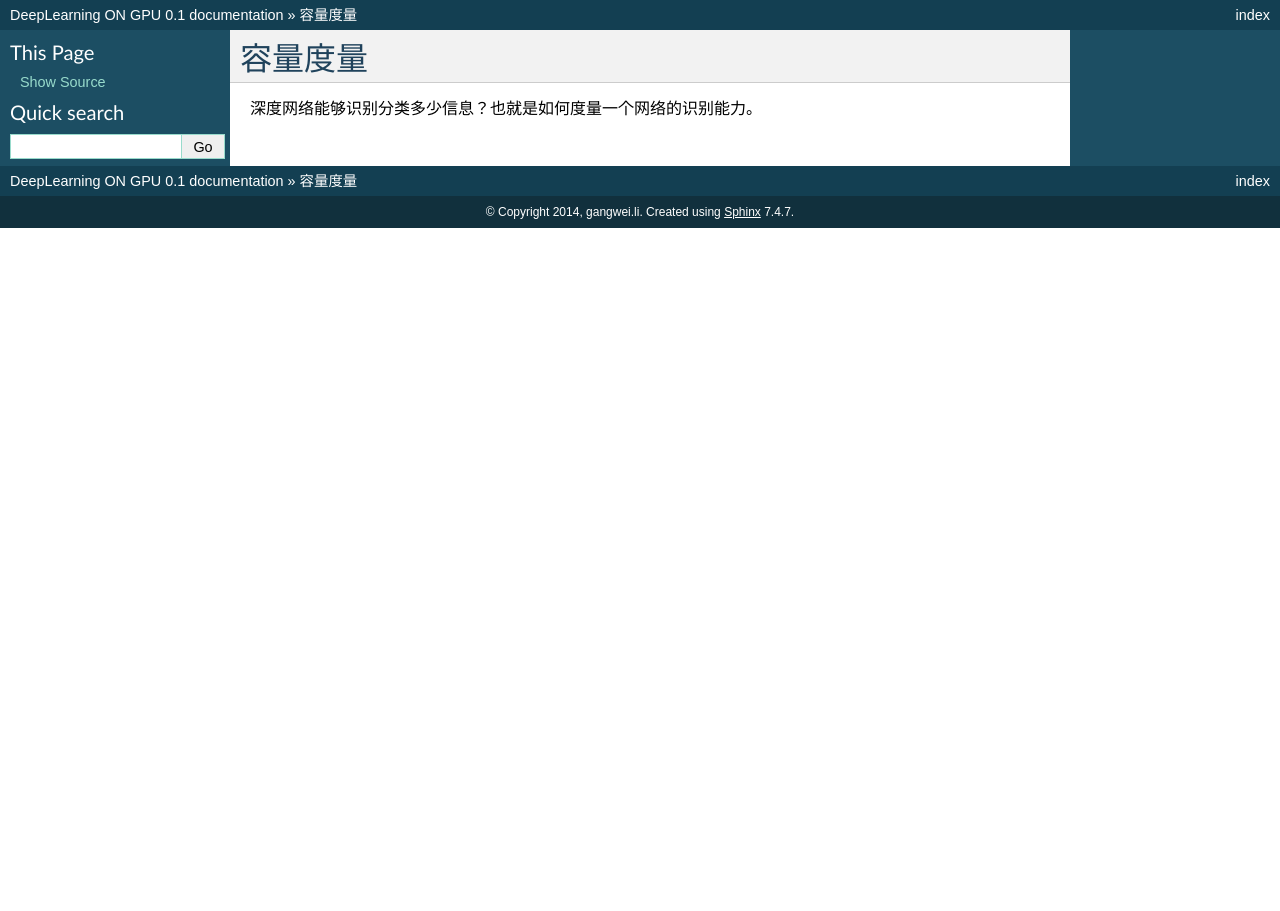
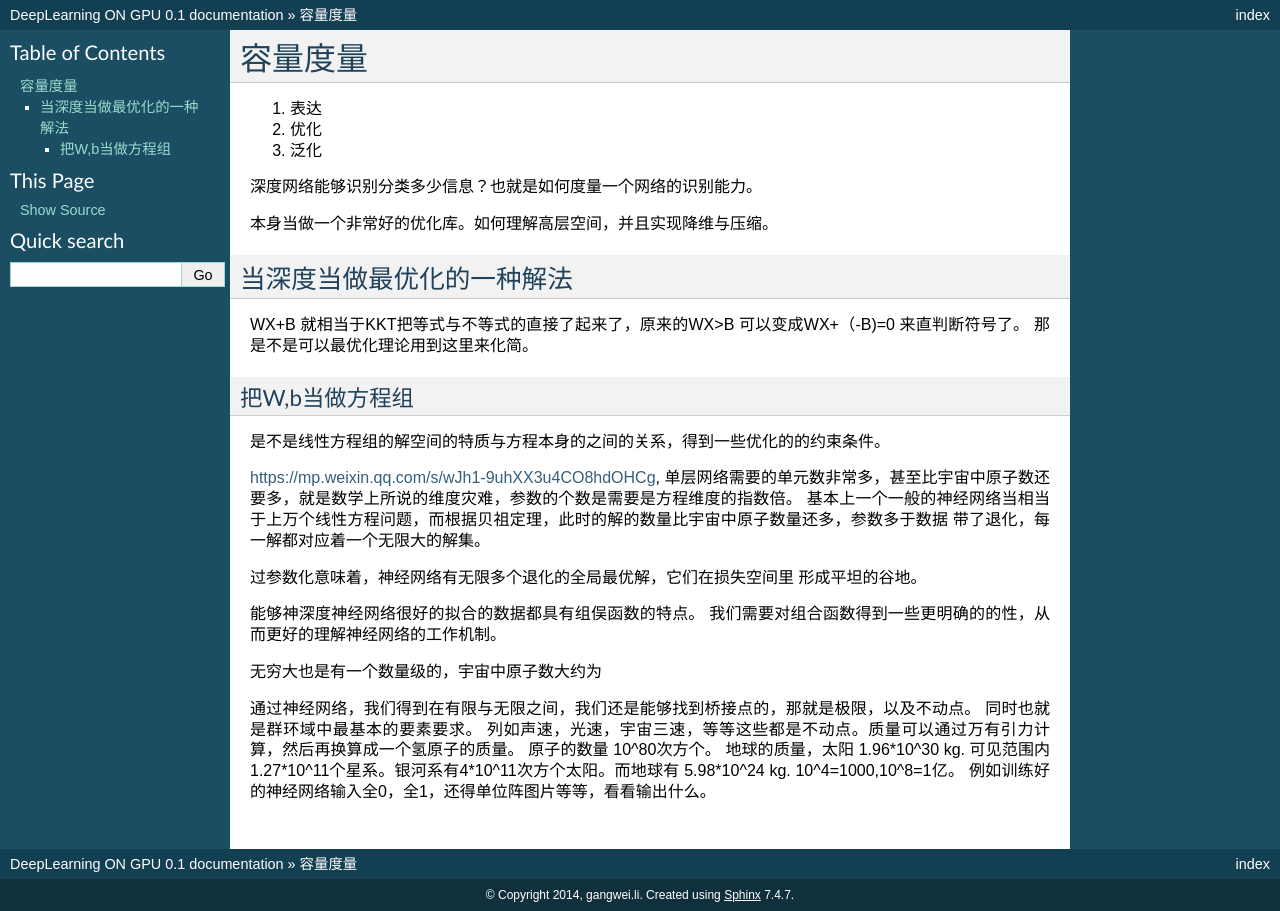
Before and after one commit to gwli/DeepLearningOnGPU, a Sphinx documentation site: the page built from source/Stage_2/capacityMeasure.rst, in a window 1280 px wide. Built offline with Sphinx 7.4.7, drawn with Linux system fonts in a browser that asks for light colours.

Commit message:
COG的原理

```diff
--- a/source/Stage_2/capacityMeasure.rst
+++ b/source/Stage_2/capacityMeasure.rst
@@ -1,4 +1,40 @@
 容量度量
 ********
 
+#. 表达
+#. 优化
+#. 泛化
+
 深度网络能够识别分类多少信息？也就是如何度量一个网络的识别能力。
+
+本身当做一个非常好的优化库。如何理解高层空间，并且实现降维与压缩。
+
+当深度当做最优化的一种解法
+--------------------------
+
+WX+B 就相当于KKT把等式与不等式的直接了起来了，原来的WX>B 可以变成WX+（-B)=0 来直判断符号了。
+那是不是可以最优化理论用到这里来化简。
+
+把W,b当做方程组
+===============
+
+是不是线性方程组的解空间的特质与方程本身的之间的关系，得到一些优化的的约束条件。
+
+https://mp.weixin.qq.com/s/wJh1-9uhXX3u4CO8hdOHCg,
+单层网络需要的单元数非常多，甚至比宇宙中原子数还要多，就是数学上所说的维度灾难，参数的个数是需要是方程维度的指数倍。
+基本上一个一般的神经网络当相当于上万个线性方程问题，而根据贝祖定理，此时的解的数量比宇宙中原子数量还多，参数多于数据
+带了退化，每一解都对应着一个无限大的解集。
+
+
+过参数化意味着，神经网络有无限多个退化的全局最优解，它们在损失空间里 形成平坦的谷地。
+
+
+能够神深度神经网络很好的拟合的数据都具有组俣函数的特点。 我们需要对组合函数得到一些更明确的的性，从而更好的理解神经网络的工作机制。
+
+
+无穷大也是有一个数量级的，宇宙中原子数大约为
+
+通过神经网络，我们得到在有限与无限之间，我们还是能够找到桥接点的，那就是极限，以及不动点。 同时也就是群环域中最基本的要素要求。
+列如声速，光速，宇宙三速，等等这些都是不动点。质量可以通过万有引力计算，然后再换算成一个氢原子的质量。
+原子的数量 10^80次方个。 地球的质量，太阳 1.96*10^30 kg. 可见范围内 1.27*10^11个星系。银河系有4*10^11次方个太阳。而地球有 5.98*10^24 kg.  10^4=1000,10^8=1亿。
+例如训练好的神经网络输入全0，全1，还得单位阵图片等等，看看输出什么。
--- a/source/Stage_2/toplogyStructure/cnn.rst
+++ b/source/Stage_2/toplogyStructure/cnn.rst
@@ -165,3 +165,8 @@ dilated convolution
 Pooling过程的信息损失。
 
 https://www.zhihu.com/question/54149221
+
+1x1 conv
+========
+
+相当于直接相乘了一个W值来做scale的效果。但是多层组合起来，就可以用其他的用途了
--- a/source/Stage_4/ReadingComprehension.rst
+++ b/source/Stage_4/ReadingComprehension.rst
@@ -124,6 +124,8 @@ https://evolution.ai/#technology  已经做到实用阶段。
 #. English Gigaword数据集，该数据集包括了六大主流媒体机构的新闻文章，包括纽约时报和美联社，每篇文章都有清晰的内容和标题，并且内容被划分为段落。经过一些预处理之后，训练集包括5.5M篇新闻和236M单词
 
 CNN,daily Mail 数据集生成方法，见 R06_ 中文解读见 R07_
+
+#. spaCy coreNLP非常好用的工具包。
 
 
 
```
Also changed, not shown: source/Stage_2/introduction.rst (+16 -0 lines), source/Stage_4/ImageProcess.rst (+17 -0 lines), source/Stage_4/VQA.rst (+43 -1 lines).
